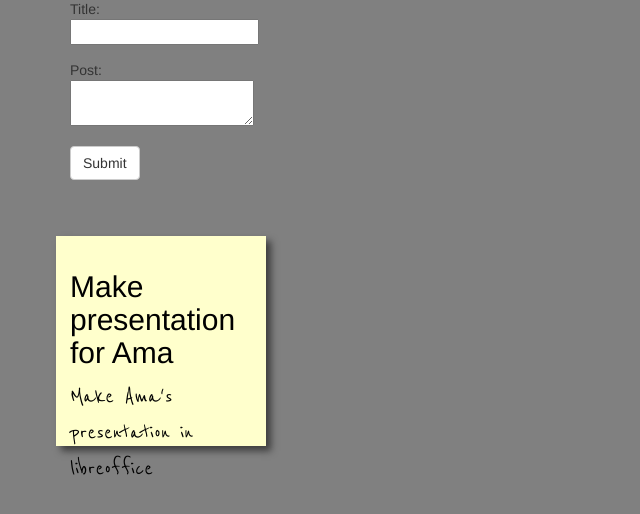
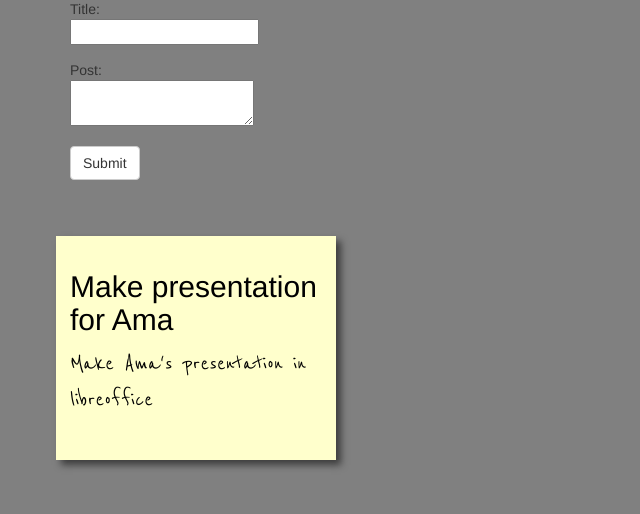
Before and after one commit to dossier-hash/Post-its, a Flask app: page / in a window 1280 px wide. Shown: the part 160-674 px from the top of the page, without its empty margins (0-640 px from the left). Run offline with Flask 2, Linux system fonts and the light colour scheme; data comes from the database, SQL or seed files in the repository; both versions use the stored data as it was after the commit; some libraries are stand-ins or nearby versions.

Commit message:
Sticky note size changed

```diff
--- a/main.py
+++ b/main.py
@@ -47,4 +47,4 @@ def delete(id):
 		return "There was a problem deleting"
 
 if __name__ == '__main__':
-	app.run(debug=False)
+	app.run(debug=True)
--- a/templates/home.html
+++ b/templates/home.html
@@ -36,12 +36,11 @@
 		  color:#000;
 		  background:#ffc;
 		  display:block;
-		  height:15em;
-		  width:15em;
+		  height:16em;
+		  width:20em;
 		  padding:1em;
 		}
 		ul li a{
-		  padding:1em;
 		  /* Firefox */
 		  -moz-box-shadow:5px 5px 7px rgba(33,33,33,1);
 		  /* Safari+Chrome */
@@ -63,14 +62,7 @@
 		  margin:1em;
 		  float:left;
 		}
-		.content {
-		  position: relative;
-		}
-		#right-panel-link {
-		  position: absolute;
-		  top: 0;
-		  right: 0;
-		}
+
 	</style>
 	<div class='jumbotron'>
 		<h1 style="font-family: 'Pacifico';">Post-its</h1>
@@ -95,10 +87,8 @@
 		{% for post in posts %}
 		<li>
 			<a href='delete/{{ post.id }}'>
-				<div class="content">
 				<h2>{{ post.title }}</h2>
 				<p>{{ post.content }}</p>
-			</div>
 			</a>
 		</li>
 		{% endfor %}
```
Also changed, not shown: app.db.
